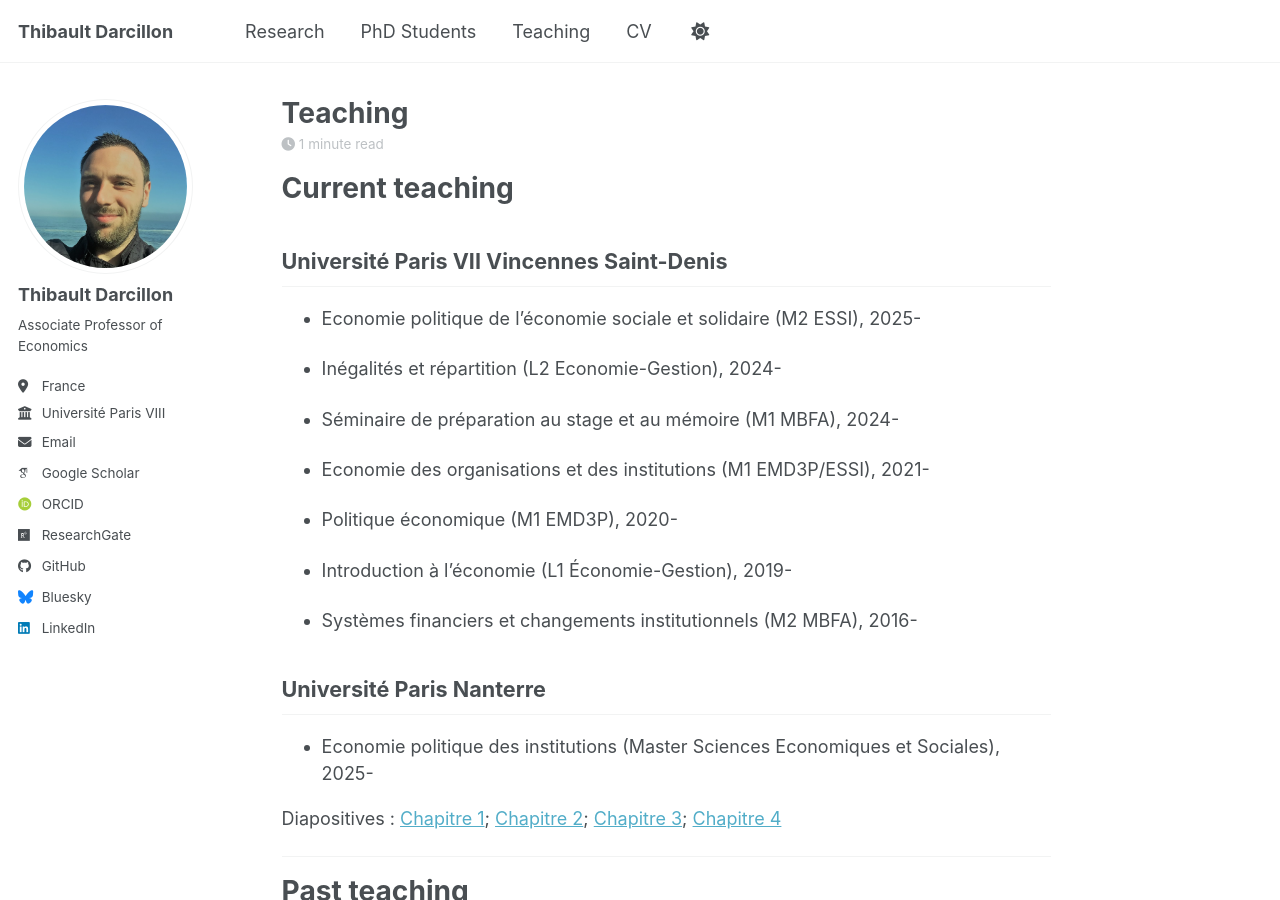
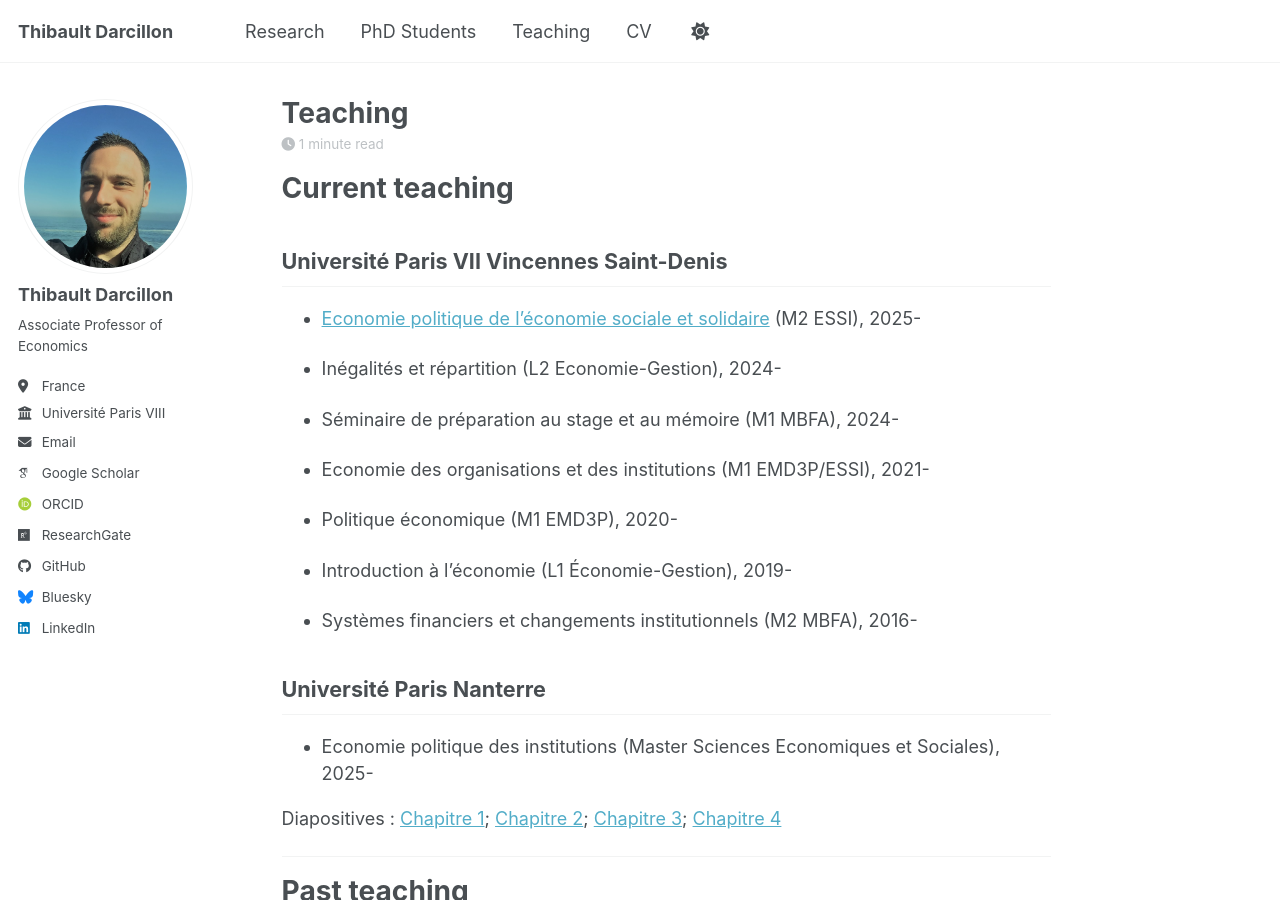
Before and after one commit to thibaultdarcillon/thibaultdarcillon.github.io, a Jekyll site: the page built from _pages/teaching.md, in a window 1280 px wide and 900 px high. Built offline with Jekyll 4.4.1, drawn with Linux system fonts in a browser that asks for light colours; some web fonts are replaced; a script bundle is joined from its source files by our own code; library files that are not in the unit come from our copies; part of the change alters nothing that is shown.

```diff
--- a/_pages/teaching.md
+++ b/_pages/teaching.md
@@ -9,7 +9,7 @@ author_profile: true
 
 ## Université Paris VII Vincennes Saint-Denis
 
-- Economie politique de l'économie sociale et solidaire (M2 ESSI), 2025-
+- [Economie politique de l'économie sociale et solidaire](/assets/pdf/EcoPoESS_syllabus.pdf) (M2 ESSI), 2025-
 
 - Inégalités et répartition (L2 Economie-Gestion), 2024-
 
```
Also changed, not shown: 1 other file.
